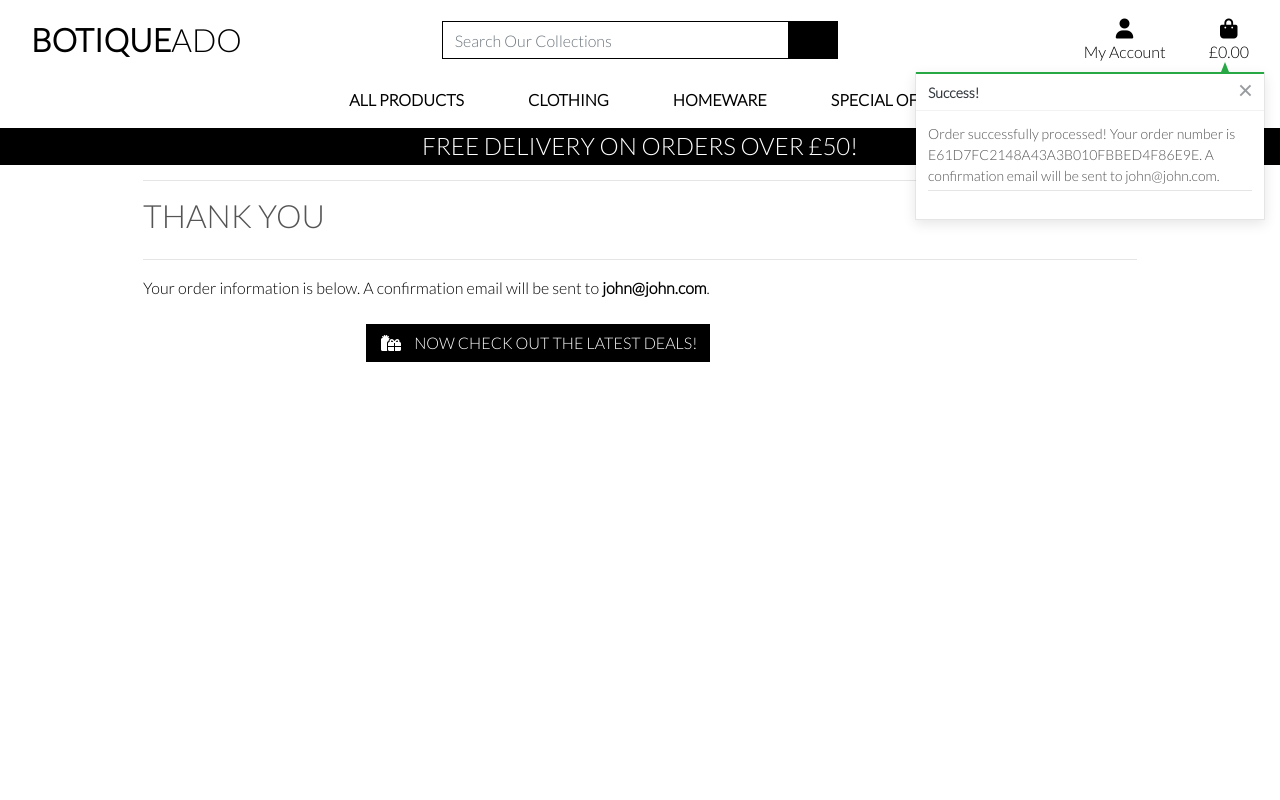
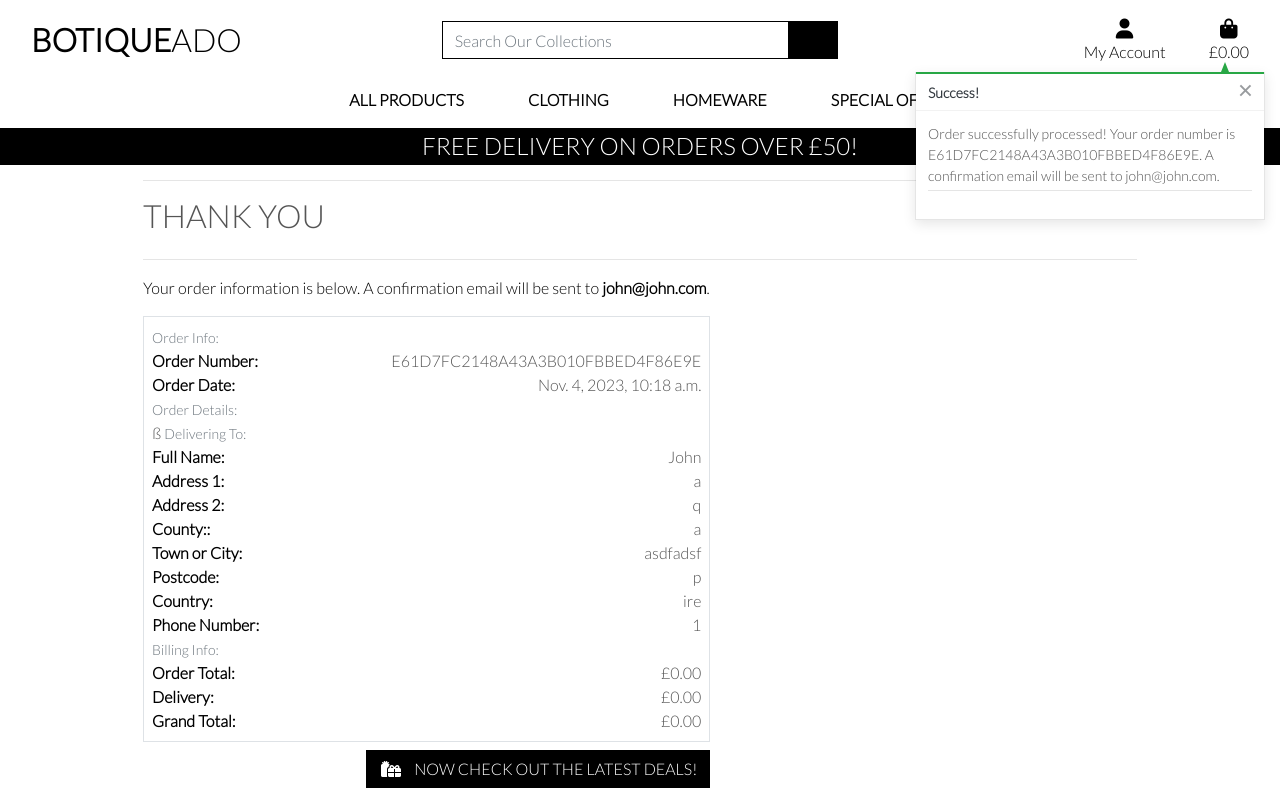
Before and after one commit to Mrekyle/ci-walkthrough-boutiqueAdo, a Django app: a page that uses checkout/templates/checkout/checkout_success.html in a window 1280 px wide. Run offline with Django 3.2, Linux system fonts and the light colour scheme; data comes from the database, SQL or seed files in the repository; both versions use the stored data as it was after the commit; some libraries are stand-ins or nearby versions.

Commit message:
Add order confirmation information to order success page

```diff
--- a/botiquqAdo/settings.py
+++ b/botiquqAdo/settings.py
@@ -188,7 +188,7 @@ DEFAULT_AUTO_FIELD = 'django.db.models.BigAutoField'
 
 # Delivery information
 FREE_DELIVERY_THRESHOLD = 50
-STANDARD_DELIVERY_PERCENTAGE = 0.8
+STANDARD_DELIVERY_PERCENTAGE = 10
 
 # Setting the currency
 STRIPE_CURRENCY = 'gbp'
--- a/checkout/models.py
+++ b/checkout/models.py
@@ -19,9 +19,12 @@ class Order(models.Model):
     street_address2 = models.CharField(max_length=80, null=True, blank=True)
     county = models.CharField(max_length=80, null=True, blank=True)
     date = models.DateTimeField(auto_now_add=True)
-    delivery_cost = models.DecimalField(max_digits=6, decimal_places=2, null=False, default=0)
-    order_total = models.DecimalField(max_digits=10, decimal_places=2, null=False, default=0)
-    grand_total = models.DecimalField(max_digits=10, decimal_places=2, null=False, default=0)
+    delivery_cost = models.DecimalField(
+        max_digits=6, decimal_places=2, null=False, default=0)
+    order_total = models.DecimalField(
+        max_digits=10, decimal_places=2, null=False, default=0)
+    grand_total = models.DecimalField(
+        max_digits=10, decimal_places=2, null=False, default=0)
 
     def _generate_order_number(self):
         """
@@ -34,9 +37,11 @@ class Order(models.Model):
         Update grand total each time a line item is added,
         accounting for delivery costs.
         """
-        self.order_total = self.lineitems.aggregate(Sum('lineitem_total'))['lineitem_total__sum'] or 0
+        self.order_total = self.lineitems.aggregate(Sum('lineitem_total'))[
+            'lineitem_total__sum'] or 0
         if self.order_total < settings.FREE_DELIVERY_THRESHOLD:
-            self.delivery_cost = self.order_total * settings.STANDARD_DELIVERY_PERCENTAGE / 100
+            self.delivery_cost = self.order_total * \
+                settings.STANDARD_DELIVERY_PERCENTAGE / 100
         else:
             self.delivery_cost = 0
         self.grand_total = self.order_total + self.delivery_cost
@@ -56,11 +61,15 @@ class Order(models.Model):
 
 
 class OrderLineItem(models.Model):
-    order = models.ForeignKey(Order, null=False, blank=False, on_delete=models.CASCADE, related_name='lineitems')
-    product = models.ForeignKey(Product, null=False, blank=False, on_delete=models.CASCADE)
-    product_size = models.CharField(max_length=2, null=True, blank=True) # XS, S, M, L, XL
+    order = models.ForeignKey(Order, null=False, blank=False,
+                              on_delete=models.CASCADE, related_name='lineitems')
+    product = models.ForeignKey(
+        Product, null=False, blank=False, on_delete=models.CASCADE)
+    product_size = models.CharField(
+        max_length=2, null=True, blank=True)  # XS, S, M, L, XL
     quantity = models.IntegerField(null=False, blank=False, default=0)
-    lineitem_total = models.DecimalField(max_digits=6, decimal_places=2, null=False, blank=False, editable=False)
+    lineitem_total = models.DecimalField(
+        max_digits=6, decimal_places=2, null=False, blank=False, editable=False)
 
     def save(self, *args, **kwargs):
         """
--- a/checkout/templates/checkout/checkout_success.html
+++ b/checkout/templates/checkout/checkout_success.html
@@ -22,7 +22,157 @@
   </div>
 
   <div class="row">
-    <div class="col-12 col-lg-7"></div>
+    <div class="col-12 col-lg-7">
+      <div class="order-confirmation-wrapper p-2 border">
+        <div class="row">
+          <div class="col">
+            <small class="text-muted">Order Info:</small>
+          </div>
+        </div>
+        <div class="row">
+          <div class="col-12 col-md-4">
+            <p class="mb-0 text-black font-weight-bold">Order Number:</p>
+          </div>
+          <div class="col-12 col-md-8 text-md-right">
+            <p class="mb-0">{{ order.order_number }}</p>
+          </div>
+        </div>
+        <div class="row">
+          <div class="col-12 col-md-4">
+            <p class="mb-0 text-black font-weight-bold">Order Date:</p>
+          </div>
+          <div class="col-12 col-md-8 text-md-right">
+            <p class="mb-0">{{ order.date }}</p>
+          </div>
+        </div>
+        <div class="row">
+          <div class="col">
+            <small class="text-muted">Order Details:</small>
+          </div>
+        </div>
+
+        {% for item in order.lineitems.all %}
+        <div class="row">
+          <div class="col-12 col-md-8">
+            <p class="small mb-0 text-black font-weight-bold">
+              {{ item.product.name }}{% if item.product.size %} - Size {{
+              item.product.size|upper }}{% endif %}
+            </p>
+          </div>
+          <div class="col-12 col-md-8 text-md-right text-lg-right">
+            <p class="small mb-0">
+              {{ item.quantity }} @ £{{ item.product.price }} each
+            </p>
+          </div>
+        </div>
+        {% endfor %}
+        <div class="row">
+          <div class="col">
+            ß
+            <small class="text-muted">Delivering To:</small>
+          </div>
+        </div>
+        <div class="row">
+          <div class="col-12 col-md-4">
+            <p class="mb-0 text-black font-weight-bold">Full Name:</p>
+          </div>
+          <div class="col-12 col-md-8 text-md-right">
+            <p class="mb-0">{{ order.full_name }}</p>
+          </div>
+        </div>
+        <div class="row">
+          <div class="col-12 col-md-4">
+            <p class="mb-0 text-black font-weight-bold">Address 1:</p>
+          </div>
+          <div class="col-12 col-md-8 text-md-right">
+            <p class="mb-0">{{ order.street_address1 }}</p>
+          </div>
+        </div>
+        <!-- Allowing us to render if the field exists from the users input. If not then nothing will render  -->
+        {% if order.street_address2 %}
+        <div class="row">
+          <div class="col-12 col-md-4">
+            <p class="mb-0 text-black font-weight-bold">Address 2:</p>
+          </div>
+          <div class="col-12 col-md-8 text-md-right">
+            <p class="mb-0">{{ order.street_address2 }}</p>
+          </div>
+        </div>
+        {% endif %} {% if order.county %}
+        <div class="row">
+          <div class="col-12 col-md-4">
+            <p class="mb-0 text-black font-weight-bold">County::</p>
+          </div>
+          <div class="col-12 col-md-8 text-md-right">
+            <p class="mb-0">{{ order.county }}</p>
+          </div>
+        </div>
+        {% endif %}
+        <div class="row">
+          <div class="col-12 col-md-4">
+            <p class="mb-0 text-black font-weight-bold">Town or City:</p>
+          </div>
+          <div class="col-12 col-md-8 text-md-right">
+            <p class="mb-0">{{ order.town_or_city }}</p>
+          </div>
+        </div>
+        {% if order.postcode %}
+        <div class="row">
+          <div class="col-12 col-md-4">
+            <p class="mb-0 text-black font-weight-bold">Postcode:</p>
+          </div>
+          <div class="col-12 col-md-8 text-md-right">
+            <p class="mb-0">{{ order.postcode }}</p>
+          </div>
+        </div>
+        {% endif %}
+        <div class="row">
+          <div class="col-12 col-md-4">
+            <p class="mb-0 text-black font-weight-bold">Country:</p>
+          </div>
+          <div class="col-12 col-md-8 text-md-right">
+            <p class="mb-0">{{ order.country }}</p>
+          </div>
+        </div>
+        <div class="row">
+          <div class="col-12 col-md-4">
+            <p class="mb-0 text-black font-weight-bold">Phone Number:</p>
+          </div>
+          <div class="col-12 col-md-8 text-md-right">
+            <p class="mb-0">{{ order.phone_number }}</p>
+          </div>
+        </div>
+        <div class="row">
+          <div class="col">
+            <small class="text-muted">Billing Info:</small>
+          </div>
+        </div>
+        <div class="row">
+          <div class="col-12 col-md-4">
+            <p class="mb-0 text-black font-weight-bold">Order Total:</p>
+          </div>
+          <div class="col-12 col-md-8 text-md-right">
+            <p class="mb-0">£{{ order.order_total }}</p>
+          </div>
+        </div>
+        <div class="row">
+          <div class="col-12 col-md-4">
+            <p class="mb-0 text-black font-weight-bold">Delivery:</p>
+          </div>
+          <div class="col-12 col-md-8 text-md-right">
+            <p class="mb-0">£{{ order.delivery_cost }}</p>
+          </div>
+        </div>
+        <div class="row">
+          <div class="col-12 col-md-4">
+            <p class="mb-0 text-black font-weight-bold">Grand Total:</p>
+          </div>
+          <div class="col-12 col-md-8 text-md-right">
+            <p class="mb-0">£{{ order.grand_total }}</p>
+          </div>
+        </div>
+      </div>
+    </div>
   </div>
   <div class="row">
     <div class="col-12 col-lg-7 text-right">
--- a/checkout/views.py
+++ b/checkout/views.py
@@ -1,3 +1,5 @@
+
+
 from django.shortcuts import render, redirect, reverse, get_object_or_404
 from django.contrib import messages
 from django.conf import settings
@@ -8,9 +10,6 @@ from products.models import Product
 from bag.contexts import bag_contents
 
 import stripe
-
-stripe_public_key = 'pk_test_51O3xR7HkfpmhxD3hoRtHTWXd5nkIiUss1qbiYcM5qYiKaZs4b2UjfQzbskcqvy0UkS7yTwAzlKuJMWMQLGET5SMp002vPnkcyP'
-stripe_secret_key = 'sk_test_51O3xR7HkfpmhxD3hsCduz73SBhERMOxVpyCkgAzQKgfySNJNmXivyMm2YokyjHXNHaL38DrXu8WFfci1jIETyqXk00v10p9tju'
 
 
 def checkout(request):
```
Also changed, not shown: db.sqlite3.
